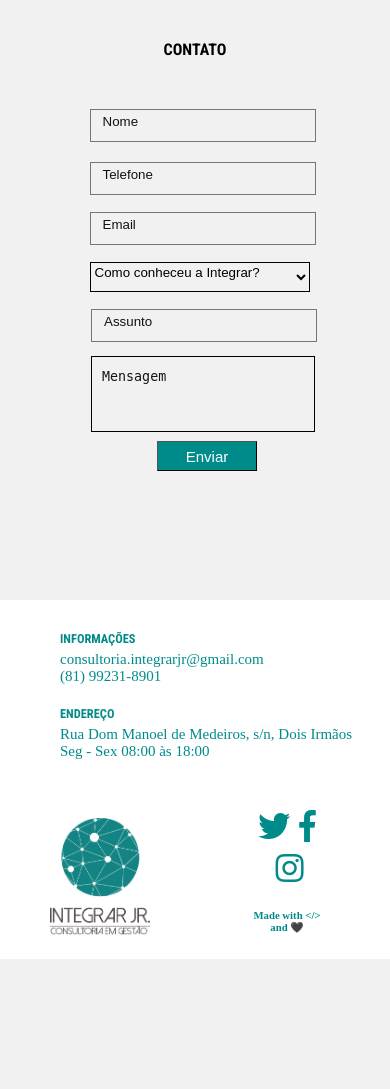
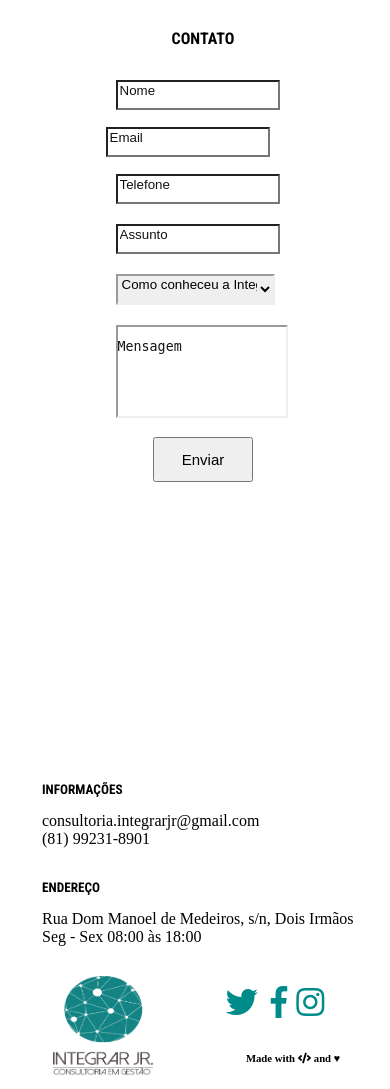
Before and after one commit to citi-onboarding/IntegrarJr, a Django app: page / in a window 390 px wide; the page is wider, and only the part inside the window is pictured. Before the commit the page ends 959 px from the top of that part, so only its background shows below. Run offline with Django 3.2, Linux system fonts and the light colour scheme; some libraries are stand-ins or nearby versions.

Commit message:
Revert "Footer"

```diff
--- a/Integrar/settings.py
+++ b/Integrar/settings.py
@@ -38,6 +38,7 @@ INSTALLED_APPS = [
     'django.contrib.sessions',
     'django.contrib.messages',
     'django.contrib.staticfiles',
+    'widget_tweaks',
     'core',
 ]
 
--- a/core/templates/index.html
+++ b/core/templates/index.html
@@ -1,4 +1,4 @@
-{% load staticfiles %}
+{% load static %}
 <!DOCTYPE html>
 <html lang="pt-br">
 
@@ -6,72 +6,60 @@
     <meta charset="UTF-8">
     <meta http-equiv="X-UA-Compatible" content="ie=edge">
     <meta name="viewport" content="width=device-width, initial-scale=1.0">
-
     <link rel="stylesheet" href="{% static "css\style.css" %}">
-    <title>Integrar Jr</title>
-    <!-- import das fontes-->
     <link href="https://fonts.googleapis.com/css?family=Roboto+Condensed:400,700" rel="stylesheet">
-
-    <!-- import dos Ícones-->
     <link rel="stylesheet" href="https://use.fontawesome.com/releases/v5.0.13/css/all.css" integrity="sha384-DNOHZ68U8hZfKXOrtjWvjxusGo9WQnrNx2sqG0tfsghAvtVlRW3tvkXWZh58N9jp" crossorigin="anonymous">
-
+    <script src="https://ajax.googleapis.com/ajax/libs/jquery/3.3.1/jquery.min.js"></script>
 </head>
 <body>
-    <nav  class="navbar navbar_colored" id="idNavbar"></nav>
-    <div class="carrossel" id="idCarrossel"></div>
-    <div class="MVV" id="idInstitucional"></div>
-    <div class="Serviços" id="idServicos"></div>
-    <div class="Contato" id="idContatos">
+    <nav id="navbar"></nav>
+    <div class="carrossel"></div>
+    <div class="MVV"></div>
+    <div class="Serviços"></div>
+    <div class="Contato">
         <h4>CONTATO</h4>
         <form id="contatoform" action="" method = "POST">
                 {% csrf_token %} {{ form }}
                 <button class="campo" id="button" type="submit" style="margin-top:5px ;">Enviar</button>
         </form>
-
+        <script src={% static "js/form.js" %}></script>
     </div>
-    <footer class="footer" id="idFooter">
+    <footer class="footer">
         <span class="footer-flex">
             <div class="footer-son" id="footer-logo">
-                <img src={% static "\images\logo_texto_vertical.png" %} width="100px" height="100px" alt="Logo da Integrar"></img>
+                <img src={% static "\images\logo_2.png" %} width="100px" height="100px"></img>
             </div>
-            <addres class="footer-son" id="footer-endereço">
-                <div id="idInformacao">
+            <div class="footer-son" id="footer-dados">
                 <h5>INFORMAÇÕES</h5>
                 <p>consultoria.integrarjr@gmail.com</p>
                 <p>(81) 99231-8901</p>
-               </div>
-               <div id="idEndereco">
+            </div>
+            <addres class="footer-son" id="footer-endereço">
                 <h5>ENDEREÇO</h5>
                 <p>Rua Dom Manoel de Medeiros, s/n, Dois Irmãos</p>
                 <p>Seg - Sex 08:00 às 18:00</p>
-            </div>
             </addres>
             <div class="footer-son" id="footer-redes-sociais">
-                <i class="fab fa-twitter" alt="Logo do Twitter"></i>
-                <i class="fab fa-facebook-f" alt="Logo do Facebook"></i>
-                <i class="fab fa-instagram" alt="Logo do Instagram"></i>
+                <i class="fab fa-twitter"></i>
+                <i class="fab fa-facebook-f"></i>
+                <i class="fab fa-instagram"></i>
             </div>
-            <div id="vazia">
-                <h6>Made with &#60; &#47; &#62; and &#128420;</h6>
-            </div>
+            <div id="vazia"></div>
             <div id="footer-media">
                 <div id="footer-logo-media">
-                <img src={% static "\images\logo_texto_vertical.png" %}  alt="Logo da Integrar"></img>
+                <img src={% static "\images\logo_2.png" %} width="100px" height="100px"></img>
                 </div>
                 <div class="footer-son" id="footer-redes-sociais-media">
-                    <i class="fab fa-twitter" alt="Logo do Twitter"></i>
-                    <i class="fab fa-facebook-f" alt="Logo do Facebook"></i>
-                    <i class="fab fa-instagram" alt="Logo do Instagram"></i>
-                    <h6>Made with &#60;&#47;&#62; and &#128420;</h6>
+                    <i class="fab fa-twitter"></i>
+                    <i class="fab fa-facebook-f"></i>
+                    <i class="fab fa-instagram"></i>
+                    <h6>Made with <strong><i class="fas fa-code"></i></strong></strong> and ♥</h6>
                 </div>
             </div>
         </span>
+        <div id="made">
+            <h6>Made with<img src={% static "icons\code.png" %}></img> and ♥</h6>
+        </div>
     </footer>
-
-    <!--Scripts-->
-    <script src="https://ajax.googleapis.com/ajax/libs/jquery/3.3.1/jquery.min.js"></script>
-	<script src={% static "js\scroll-navigation.js" %}></script>
-	<script src={% static "js\main.js" %}></script>
-
 </body>
 </html>
--- a/static/css/style.css
+++ b/static/css/style.css
@@ -1,391 +1,206 @@
-body {
-    margin: 0;
-}
-
-/*NAVBAR*/
-
-
-/*CARROSSEL*/
-
-
-/*INSTITUCIONAL*/
-
-
-/*SERVIÇOS*/
-
-
-/*CONTATOS*/
+/* CONTATO*/
 
 .Contato{
+    position: absolute;
     display: inline-flex;
-    flex-direction: column;
+    flex-direction: column  ;
     align-items: center;
     width: 100%;
-    height: 600px;
-    background-color: #f1f1f1;
-    z-index: 9999999;
 }
 .Contato h4{
-    margin:40px;
     font-family: 'Roboto Condensed', sans-serif;
 }
-        /* DIVS DOS CONTATOS*/
+/* DIVS DOS CONTATOS*/
 
 #divaux1{
     align-self: left;
-    padding-left:15px;
 }
 #divaux2{
-    padding-right:15px;
-    height: 185px;
     align-self: right;
 }
-        /* FORMULÁRIO*/
-
 form {
     display: inline-flex;
     width: 700px;
     flex-direction: row;
     align-items: center;
 }
-input[type=text] {
+input[type=text] { /* Configuracoes do input do form do contato*/
     margin-top:7px;
     margin-bottom:7px;
-    width: 320px;
-    height:30px;
-    border-width:1px;
+    width: 80%;
+    padding-bottom: 10px;
     background-color: transparent;
     justify-content: center;
-    border-style: solid;
     }
 
-input::placeholder{
-    padding-left: 10px;
+input::placeholder{ /* Coloca o placeholder com cor branca do input*/
     color:#131212;
 }
 
-textarea::placeholder{
-    padding-left: 10px;
+textarea::placeholder{ /* Coloca o placeholder com cor branca na area de texto(mensagem)*/
     color:#151414;
 }
 #id_meetContato{
-    border-width:1px;
-    width:323px;
-    height: 35px;
-    border-width: 1px;
-    border-style: solid;
-    border-color: black;
-    background-color: #f1f1f1;
+    width:82%;
+    padding-bottom: 10px;
+    border-width: 2px;
+    border-style: inset;
+    border-color: initial;
+    border-image: initial;
 }
-option{
-    background-color: white;
-    text-decoration-color: black;
-    width: 320px;
-    height: 30px;
+option{ /* ajusta as configuracoes das opcoes do select*/
+    background: gray;
+    width: 80%;
+    color:white;
 }
 
-textarea{
-    margin-top: 7px;
-    width: 317px;
-    height: 80px;
+textarea{ /* Ajusta as configuracoes da area de texto ( mensagem)*/
+    width: 80%;
+    padding-bottom: px;
+    padding-top: 12px;
+    padding-right: 12px;
+    padding-left: 0;
     background-color: transparent;
     resize: none;
-    border-width: 1px;
-    border-color: black;
-    border-style: solid;
+    border-width: 2px;
+    border-style: inset;
+    border-color: initial;
+    border-image: initial;
 }
 
-button[type=submit] {
+button[type=submit] { /* Ajusta as configuracoes do botao*/
     width: 100px;
-    height: 30px;
-    border-width:1px;
+    padding: 12px 6px;
+    margin: 8px;
     font-size: 15px;
     cursor: pointer;
-    background-color:#008B8B;
-    color: white;
-    margin-left:222px;
 }
 
 /* FOOTER*/
-footer {
-    bottom: 0px;
+
+footer{
+    position: absolute;
+    bottom:0px;
     display: flex;
     flex-direction: column;
     align-items: center;
     width: 100%;
-    background-color: white;
+    height: 10%;
 }
+.footer-flex{
 
-.footer-flex {
     display: flex;
     align-items: center;
     flex-direction: row;
     justify-content: space-between;
     width: 100%;
-    text-decoration-color:#008B8B;
 }
-
-.footer-son {
+.footer-son{
     padding-right: 10px;
 }
-
-#footer-logo {
-    width: 100px;
-    margin-top: 10px;
-    margin-left: 10px;
-    margin-right: 20px;
+#footer-logo{
+    margin-top: 30px;
+    margin-left: 80px;
     display: flex;
     align-items: center;
+    padding-top: 20px;
+    padding-bottom: 20px;
 }
-#footer-endereço{
-    display:flex;
-    flex-direction: row;
-    padding: 10px;
-    font-size: 15px;
-}
-#idInformacao{
-    margin-left: 10%;
-    margin-right: 5%;
-    color: #008B8B;
-}
-#idInformacao  h5{
-    margin-bottom: 5px;
-}
-#idEndereco{
-    margin-left: 100px;
-    color: #008B8B;
-}
-#idEndereco h5{
-    margin-bottom: 5px;
-
-}
-#footer-logo img{
-    margin-left: 30px;
-    margin-bottom: 10px;
-
-    width:115px;
-    height:auto;
-}
-
-#footer-redes-sociais {
+#footer-redes-sociais{
     justify-content: space-between;
     display: flex;
     text-align: center;
     font-size: 32px;
-    margin-left:90px;
 }
-
-#footer-redes-sociais:hover {
+#footer-redes-sociais:hover{
     cursor: pointer;
 }
-
-footer h5 {
+footer h5{
+    margin-bottom: 15px;
     font-family: 'Roboto Condensed', sans-serif;
 }
-
-footer p {
+footer p{
     margin: 0px;
 }
-
-#vazia {
+#vazia{
     display: flex;
-    font-size: 20px;
-    align-self:flex-end;
-    color: #008B8B;
+    width: 100px;
+}
+#made{
+    align-self: flex-end;
+    position: relative;
+    bottom: 0px;
+    bottom: -20px;
+    margin-right: 50px;
+}
+#made h6{
+    display: flex;
     justify-content: flex-end;
 }
-
 .fa-twitter:before {
     content: "\f099";
-    font-size: 30px;
+    font-size: 32px;
     color: #008B8B;
+    margin-left:-40px;
 }
-
 .fa-facebook-f:before {
     content: "\f39e";
-    font-size: 30px;
+    font-size: 32px;
     margin-left: 15px;
     color: #008B8B;
 }
-
 .fa-instagram:before {
     content: "\f16d";
-    font-size: 30px;
+    font-size: 32px;
     margin-left: 15px;
     color: #008B8B;
 }
-
-#footer-media {
+#footer-media{
     display: none;
 }
-/*MOBILE*/
-@media (max-width: 1024px) {
 
-    /*NAVBAR RESPONSIVA*/
-
-
-    /*CARROSSEL RESPONSIVO*/
-
-
-
-    /*INSTITUCIONAL RESSPONSIVO*/
-
-
-    /*SERVIÇOS RESPONSIVO*/
-
-
-    /*CONTATO RESPANSIVO*/
-    #divaux1 {
-        align-self: center;
-    }
-    #divaux2 {
-        margin-left: 19px;
-        height: 185px;
-        align-self: center;
-    }
-    form {
-        display: flex;
-        flex-direction: column;
-        justify-content: center;
-        width: 20%;
-    }
-    input[type=text] {
-        margin-top: 7px;
-        margin-bottom: 7px;
-        width: 220px;
-        height:20px;
-        padding-bottom: 10px;
-        background-color: transparent;
-        justify-content: center;
-    }
-    input::placeholder {
-        color: #131212;
-    }
-    textarea::placeholder {
-        color: #151414;
-    }
-    #id_meetContato {
-        width: 220px;
-        height:30px;
-        padding-bottom: 10px;
-        border-width: 1px;
-    }
-    option {
-        width: 220px;
-        height:30px;
-        color: white;
-    }
-    textarea {
-        width: 210px;
-        height:60px;
-        padding-bottom: px;
-        padding-top: 12px;
-        padding-right: 12px;
-        padding-left: 0;
-        background-color: transparent;
-        resize: none;
-        border-width: 1px;
-    }
-    button[type=submit] {
-        width: 100px;
-        margin: 1px;
-        font-size: 15px;
-        cursor: pointer;
-    }
-    #id_nameContato {
-        margin: 10px;
-        order: 1;
-    }
-    #id_phoneContato {
-        margin: 10px;
-        order: 2;
-    }
-    #id_mailContato {
-        margin-left: 10px;
-        order: 3;
-    }
-    #id_subjectContato {
-        margin-left: 14px;
-        order: 4;
-    }
-    #id_meetContato {
-        margin: 10px;
-        order: 5;
-    }
-    #id_messageContato {
-        margin-left: 14px;
-        order: 6;
-    }
-    #button {
-        margin-left: 80px;
-        order: 7;
-    }
-
+@media(max-width: 1280px){
     /* FOOTER RESPANSIVO*/
-    .footer-flex {
+    .footer-flex{
         flex-direction: column;
     }
-    #footer-endereço{
-        display:flex;
-        flex-direction: column;
-        padding: 10px;
-        font-size: 15px;
-        margin-left: 50px;
-        align-self: flex-start;
+    #footer-media{
+        margin-top:30px;
+        display: inline-flex;
+        order:3;
+        flex-direction: row;
+        width:100%;
     }
-    #idInformacao{
-        margin-left: 0px;
-        color: #008B8B;
+    #footer-logo-media{
+       width:50%;
+       text-align:center;
     }
-    #idEndereco{
-        margin-left: 0;
-        color: #008B8B;
-    }
-    #footer-logo-media img{
-        width:100px;
-        height:auto;
-    }
-    #footer-media {
-        margin-top: 30px;
-        display: inline-flex;
-        order: 3;
-        flex-direction: row;
-        width: 100%;
-        align-items: center;
-    }
-    #footer-logo-media {
-        margin-left: 50px;
-        width: 20%;
+    #footer-redes-sociais-media{
+        width:50%;
         text-align: center;
     }
-    #footer-redes-sociais-media {
-        margin-left: 120px;
-        color: #008B8B;
-        width: 20%;
-        text-align: center;
-    }
-    #footer-logo {
+    #footer-logo{
         display: none;
     }
-    #footer-redes-sociais {
+    #footer-redes-sociais{
         display: none;
     }
-    #footer-dados {
+    #footer-dados{
         order: 1;
         width: 100%;
         margin-left: 20%
     }
-    #footer-endereÃ§o {
+    #footer-endereço{
         order: 2;
         width: 100%;
         margin-left: 20%;
         margin-top: 10px;
     }
-    #vazia {
+    #made{
         display: none;
     }
-    footer i {
-        margin-top: 10px;
+    footer i{
+        margin-top:10px;
     }
     .fa-twitter:before {
         content: "\f099";
@@ -401,5 +216,39 @@ footer p {
         font-size: 32px;
         margin-left: 5px;
     }
-
+    /*CONTATO RESPANSIVO*/
+    form{
+        display: flex;
+        flex-direction: column;
+        justify-content: center;
+        width: 50%;
+    }
+    #id_nameContato{
+        margin:10px;
+        order:1;
+    }
+    #id_phoneContato{
+        margin:10px;
+        order:2;
+    }
+    #id_emailContato{
+        margin:10px;
+        order:3;
+    }
+    #id_subjectContato{
+        margin:10px;
+        order:4;
+    }
+    #id_meetContato{
+        margin:10px;
+        order:5;
+    }
+    #id_messageContato{
+        margin:10px;
+        order:6;
+    }
+    #button{
+        align-self: center;
+        order:7;
+    }
 }
--- /dev/null
+++ b/static/js/form.js
@@ -0,0 +1,12 @@
+$(document).ready(function(){
+    var form = document.getElementById("contatoform");
+    $('#contatoform').prepend($('<div id="divaux2"></div>'));
+    $('#contatoform').prepend($('<div id="divaux1"></div>'));
+    $('#divaux1').append(form.children[2]);
+    $('#divaux1').append(form.children[2]);
+    $('#divaux1').append(form.children[2]);
+    $('#divaux1').append(form.children[2]);
+    $('#divaux2').append(form.children[2]);
+    $('#divaux2').append(form.children[3]);
+    $('#divaux2').append(form.children[2]);
+});
```
Also changed, not shown: static/js/main.js (deleted, +0 -64 lines), static/icons/code.png (added), static/icons/facebook.png (added), static/icons/instagram.png (added), static/icons/twitter.png (added), static/icons/valentines-heart.png (added), static/images/logo.png (deleted), static/images/logo_2.png (renamed from static/images/logo_texto_vertical.png), static/images/logo_texto.png (deleted), 1 other file.
